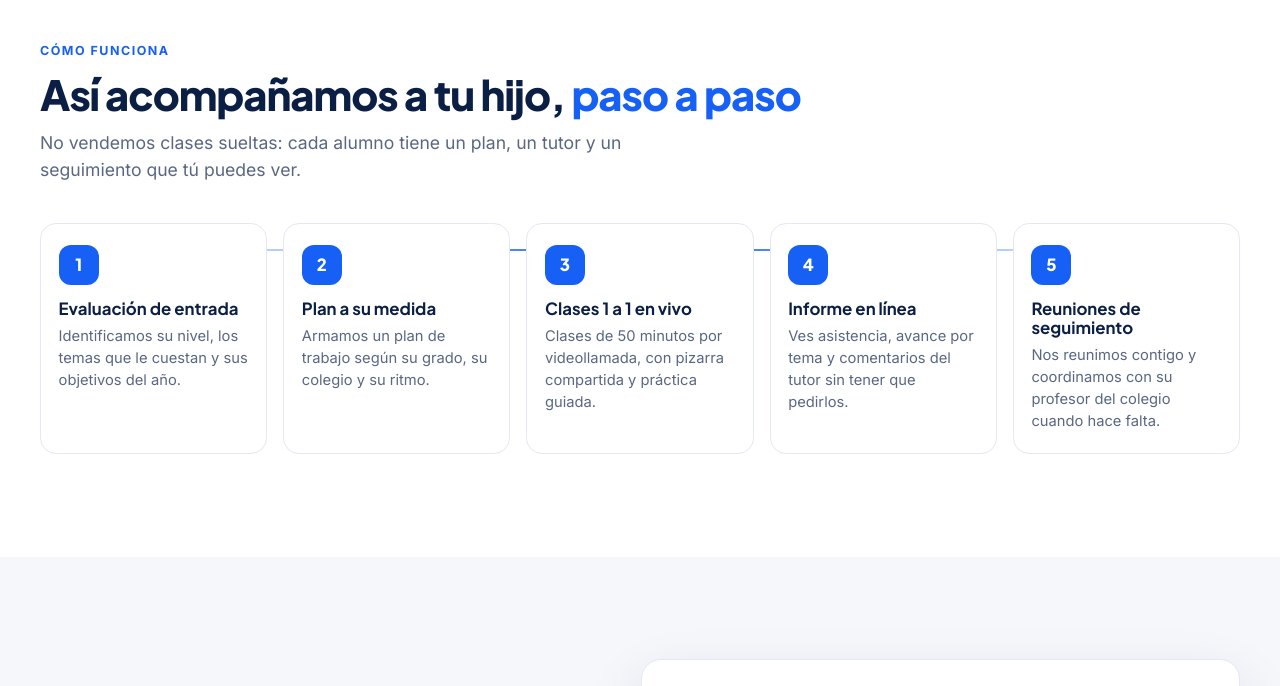
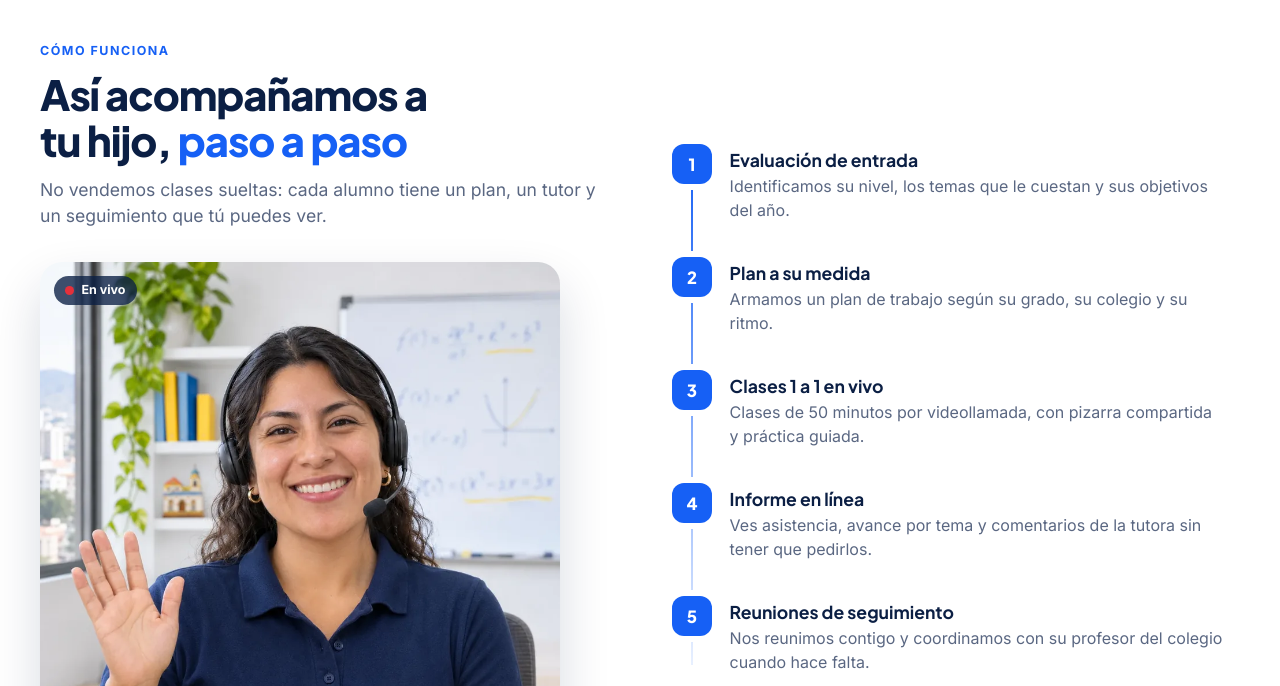
Before and after one commit to sayefsgallegos-oss/Ejercicios, a plain HTML site: page matlab-web/opcion-a/index.html in a window 1280 px wide. Shown: the part 1030-1716 px from the top of the page. Drawn offline with Linux system fonts and the light colour scheme.

Commit message:
Propuesta A: seguimiento con foto de la tutora
"Cómo funciona" pasa a dos columnas: foto de la tutora en cámara
("Tu tutora te acompaña en cada paso") y línea de tiempo de 5 pasos.
La misma tutora aparece en el comentario del informe de ejemplo.

Co-Authored-By: Claude Opus 5.5 <noreply@anthropic.com>
Claude-Session: https://claude.ai/code/session_012ze8WRdCQ41QUxvsmvKpor

```diff
--- a/matlab-web/css/opcion-a.css
+++ b/matlab-web/css/opcion-a.css
@@ -257,3 +257,20 @@
 @media (prefers-reduced-motion: reduce) { .pa-slide { transition: none; } }
 @media (min-width: 961px) { .pa-burbuja-mano { left: 18%; top: 8%; } }
 @media (max-width: 960px) { .pa-carrusel .pa-rasgos { display: none; } .pa-carrusel .pa-hero-botones { margin-bottom: 1.5rem; } }
+
+/* ---------- Seguimiento con foto de la tutora ---------- */
+.pa-seg-grid { display: grid; grid-template-columns: 1fr 1fr; gap: clamp(2rem, 5vw, 4.5rem); align-items: center; }
+.pa-seg-grid > * { min-width: 0; }
+.pa-seg-izq .pa-intro { margin-bottom: 2rem; }
+.pa-tutora { position: relative; margin: 0; border-radius: 22px; overflow: hidden; box-shadow: 0 24px 50px rgba(11,31,68,.16); max-width: 520px; aspect-ratio: 1 / 1; }
+.pa-tutora img { width: 100%; height: 100%; object-fit: cover; display: block; }
+.pa-tutora-vivo { position: absolute; top: 14px; left: 14px; display: inline-flex; align-items: center; gap: .45rem; background: rgba(11,31,68,.78); color: #fff; font-size: .78rem; font-weight: 700; padding: .35rem .7rem; border-radius: 999px; }
+.pa-tutora figcaption { position: absolute; left: 14px; right: 14px; bottom: 14px; background: rgba(255,255,255,.95); border-radius: 14px; padding: .8rem 1rem; font-size: .85rem; color: var(--suave); box-shadow: 0 10px 24px rgba(11,31,68,.14); }
+.pa-tutora figcaption strong { display: block; color: var(--azul-oscuro); font-size: .98rem; }
+.pa-linea { list-style: none; margin: 0; padding: 0; display: grid; gap: .4rem; position: relative; }
+.pa-linea::before { content: ""; position: absolute; left: 19px; top: 24px; bottom: 24px; width: 2px; background: linear-gradient(var(--azul), var(--azul-claro)); }
+.pa-linea li { display: flex; gap: 1.1rem; align-items: flex-start; padding: .9rem 1rem .9rem 0; position: relative; }
+.pa-linea .pa-num { flex: none; margin: 0; box-shadow: 0 0 0 6px #fff; }
+.pa-linea h3 { margin: .35rem 0 .25rem; font-size: 1.1rem; }
+.pa-linea p { margin: 0; color: var(--suave); }
+@media (max-width: 900px) { .pa-seg-grid { grid-template-columns: 1fr; } .pa-tutora { max-width: 100%; aspect-ratio: 4 / 3; } .pa-tutora img { object-position: center 30%; } }
--- a/matlab-web/opcion-a/index.html
+++ b/matlab-web/opcion-a/index.html
@@ -113,16 +113,24 @@
 
     <!-- ============ SEGUIMIENTO ============ -->
     <section class="pa-seccion" id="seguimiento">
-      <div class="pa-ancho">
-        <p class="pa-eyebrow">Cómo funciona</p>
-        <h2 class="pa-h2">Así acompañamos a tu hijo, <span>paso a paso</span></h2>
-        <p class="pa-intro">No vendemos clases sueltas: cada alumno tiene un plan, un tutor y un seguimiento que tú puedes ver.</p>
-        <ol class="pa-pasos">
-          <li class="aparece"><span class="pa-num">1</span><h3>Evaluación de entrada</h3><p>Identificamos su nivel, los temas que le cuestan y sus objetivos del año.</p></li>
-          <li class="aparece"><span class="pa-num">2</span><h3>Plan a su medida</h3><p>Armamos un plan de trabajo según su grado, su colegio y su ritmo.</p></li>
-          <li class="aparece"><span class="pa-num">3</span><h3>Clases 1 a 1 en vivo</h3><p>Clases de 50 minutos por videollamada, con pizarra compartida y práctica guiada.</p></li>
-          <li class="aparece"><span class="pa-num">4</span><h3>Informe en línea</h3><p>Ves asistencia, avance por tema y comentarios del tutor sin tener que pedirlos.</p></li>
-          <li class="aparece"><span class="pa-num">5</span><h3>Reuniones de seguimiento</h3><p>Nos reunimos contigo y coordinamos con su profesor del colegio cuando hace falta.</p></li>
+      <div class="pa-ancho pa-seg-grid">
+        <div class="pa-seg-izq">
+          <p class="pa-eyebrow">Cómo funciona</p>
+          <h2 class="pa-h2">Así acompañamos a tu hijo, <span>paso a paso</span></h2>
+          <p class="pa-intro">No vendemos clases sueltas: cada alumno tiene un plan, un tutor y un seguimiento que tú puedes ver.</p>
+          <!-- Foto de la tutora como si fuera su cámara en la clase (img/opcion-a/tutora-camara.webp) -->
+          <figure class="pa-tutora">
+            <img src="/img/opcion-a/tutora-camara.webp" alt="Tutora de matLab saludando en una clase virtual" width="900" height="900" loading="lazy">
+            <span class="pa-tutora-vivo"><span class="pa-punto-vivo"></span>En vivo</span>
+            <figcaption><strong>Tu tutora te acompaña en cada paso</strong>Clases en vivo, 1 a 1, con una tutora especializada</figcaption>
+          </figure>
+        </div>
+        <ol class="pa-linea">
+          <li class="aparece"><span class="pa-num">1</span><div><h3>Evaluación de entrada</h3><p>Identificamos su nivel, los temas que le cuestan y sus objetivos del año.</p></div></li>
+          <li class="aparece"><span class="pa-num">2</span><div><h3>Plan a su medida</h3><p>Armamos un plan de trabajo según su grado, su colegio y su ritmo.</p></div></li>
+          <li class="aparece"><span class="pa-num">3</span><div><h3>Clases 1 a 1 en vivo</h3><p>Clases de 50 minutos por videollamada, con pizarra compartida y práctica guiada.</p></div></li>
+          <li class="aparece"><span class="pa-num">4</span><div><h3>Informe en línea</h3><p>Ves asistencia, avance por tema y comentarios de la tutora sin tener que pedirlos.</p></div></li>
+          <li class="aparece"><span class="pa-num">5</span><div><h3>Reuniones de seguimiento</h3><p>Nos reunimos contigo y coordinamos con su profesor del colegio cuando hace falta.</p></div></li>
         </ol>
       </div>
     </section>
@@ -160,7 +168,7 @@
             <li><span>Sistemas de ecuaciones</span><i style="--v:55%" class="medio"></i><b class="medio">Reforzando</b></li>
             <li><span>Funciones</span><i style="--v:25%" class="inicio"></i><b class="inicio">Próximo tema</b></li>
           </ul>
-          <div class="pa-comentario"><img src="/img/equipo/nidia-arana.webp" alt="" width="40" height="40"><p><strong>Comentario de la tutora:</strong> Tomás resuelve factorización con seguridad. En sistemas de ecuaciones aún duda al despejar; lo practicaremos las próximas dos semanas antes de su examen.</p></div>
+          <div class="pa-comentario"><img src="/img/opcion-a/tutora-avatar.webp" alt="" width="40" height="40"><p><strong>Comentario de la tutora:</strong> Tomás resuelve factorización con seguridad. En sistemas de ecuaciones aún duda al despejar; lo practicaremos las próximas dos semanas antes de su examen.</p></div>
         </article>
       </div>
     </section>
```
Also changed, not shown: matlab-web/img/opcion-a/tutora-avatar.webp (added), matlab-web/img/opcion-a/tutora-camara.webp (added).
